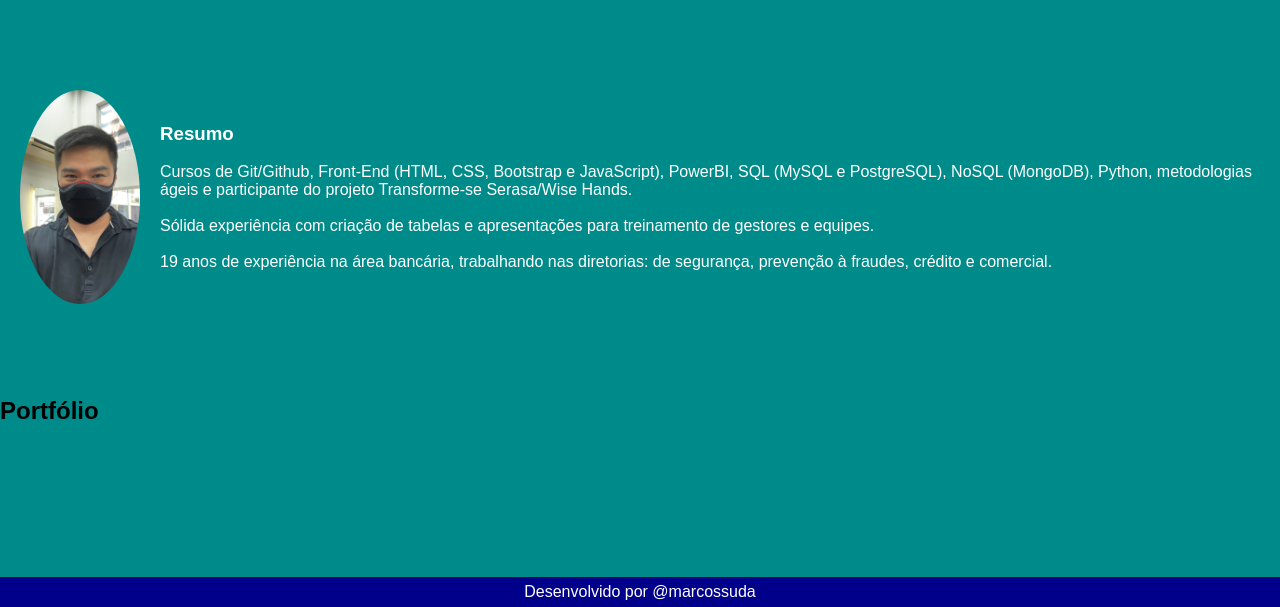
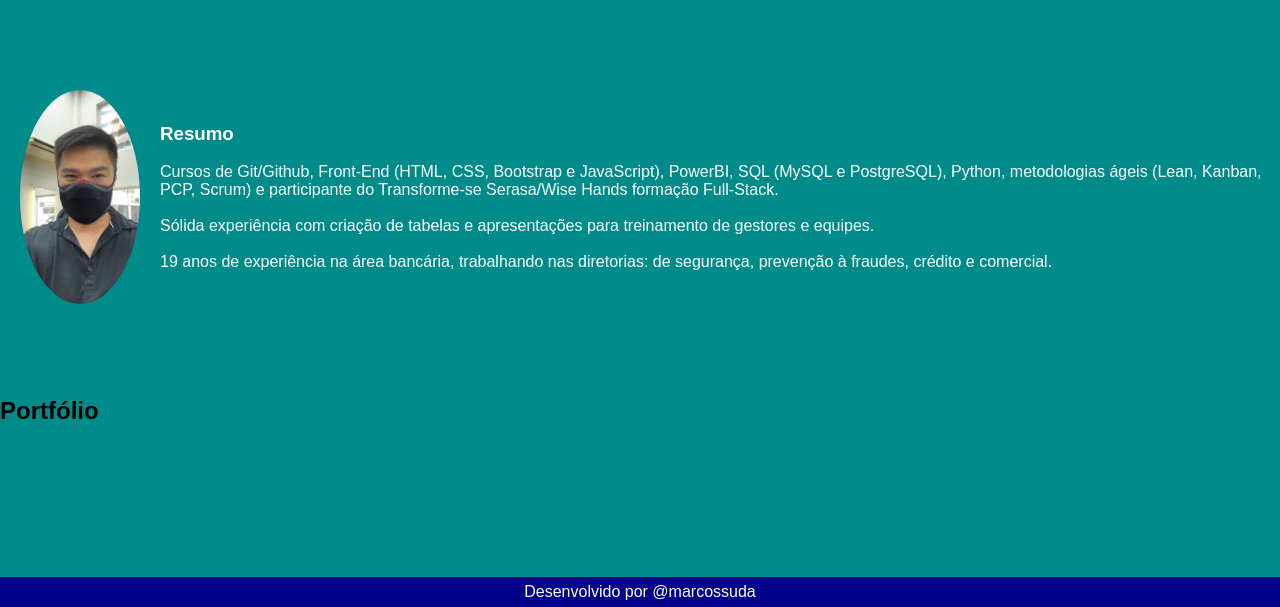
Before and after one commit to mpsuda/CV_Marcos, a plain HTML site: page index.html in a window 1280 px wide. Shown: the part 193-800 px from the top of the page. Drawn offline with Linux system fonts and the light colour scheme.

Commit message:
Alteracao do texto home

```diff
--- a/index.html
+++ b/index.html
@@ -36,7 +36,7 @@ alt=" Marcos Suda">
                 <h1>Resumo</h1>
                 <br>
                 <p class="branco">
-                    Cursos de Git/Github, Front-End (HTML, CSS, Bootstrap e JavaScript), PowerBI, SQL (MySQL e PostgreSQL), NoSQL (MongoDB), Python, metodologias ágeis e participante do projeto Transforme-se Serasa/Wise Hands.
+                    Cursos de Git/Github, Front-End (HTML, CSS, Bootstrap e JavaScript), PowerBI, SQL (MySQL e PostgreSQL), Python, metodologias ágeis (Lean, Kanban, PCP, Scrum) e participante do Transforme-se Serasa/Wise Hands formação Full-Stack.
                 </p>
                 <br>
                 <p class="branco">
```
